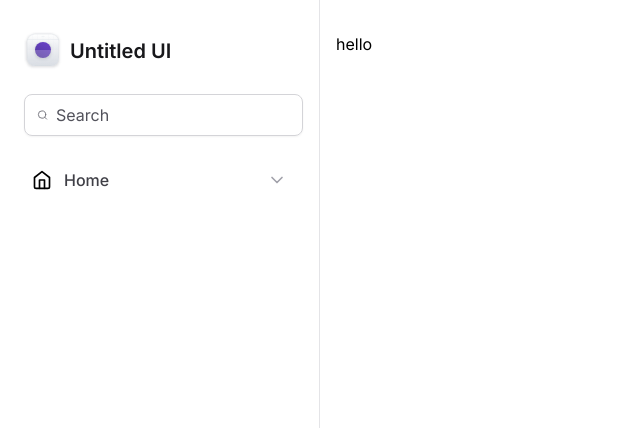
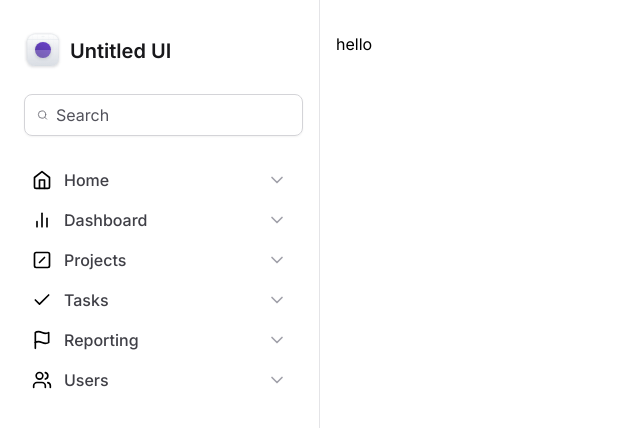
Before and after one commit to ReinaldoARamos/Tailwind, a Next.js app: page / in a window 1280 px wide. Shown: the top 428 px of the page, without its empty margins (0-640 px from the left). Built offline with nearby package versions, Linux system fonts and the light colour scheme.

Commit message:
usando props para criar o navitems

```diff
--- /dev/null
+++ b/src/app/components/mainNavigation/NavItem.tsx
@@ -0,0 +1,22 @@
+import { Home, ChevronDown } from 'lucide-react'
+import { ElementType } from 'react'
+
+interface NavItemProps {
+  icon: ElementType
+  title: string
+}
+
+export function NavItem({ title, icon: Icon }: NavItemProps) {
+  return (
+    <a
+      href=""
+      className="flex items-center gap-3 rounded px-3 py-2 hover:bg-violet-50 group"
+    >
+      <Icon className="h-5 w-5" />
+      <span className="font-medium text-zinc-700 group-hover:text-violet-500">
+        {title}
+      </span>
+      <ChevronDown className="ml-auto w-5 h-5 text-zinc-400 group-hover:text-violet-500" />
+    </a>
+  )
+}
--- a/src/app/components/mainNavigation/index.tsx
+++ b/src/app/components/mainNavigation/index.tsx
@@ -1,21 +1,15 @@
-import { Home, ChevronDown } from 'lucide-react'
+import { NavItem } from './NavItem'
+import { Home, BarChart2, SquareSlash, Check, Flag, Users } from 'lucide-react'
 
 export default function Navigation() {
   return (
     <nav className="space-y-05 ">
-      <a
-        href=""
-        className="flex items-center gap-3 rounded px-3 py-2 hover:bg-violet-50 group"
-      >
-        <Home className="h-5 w-5" />
-        <span className="font-medium text-zinc-700 group-hover:text-violet-500">
-          Home
-        </span>
-        <ChevronDown className="ml-auto w-5 h-5 text-zinc-400" />
-      </a>
-      <a href=""></a>
-      <a href=""></a>
-      <a href=""></a>
+      <NavItem title="Home" icon={Home} />
+      <NavItem title="Dashboard" icon={BarChart2} />
+      <NavItem title="Projects" icon={SquareSlash} />
+      <NavItem title="Tasks" icon={Check} />
+      <NavItem title="Reporting" icon={Flag} />
+      <NavItem title="Users" icon={Users} />
     </nav>
   )
 }
```
